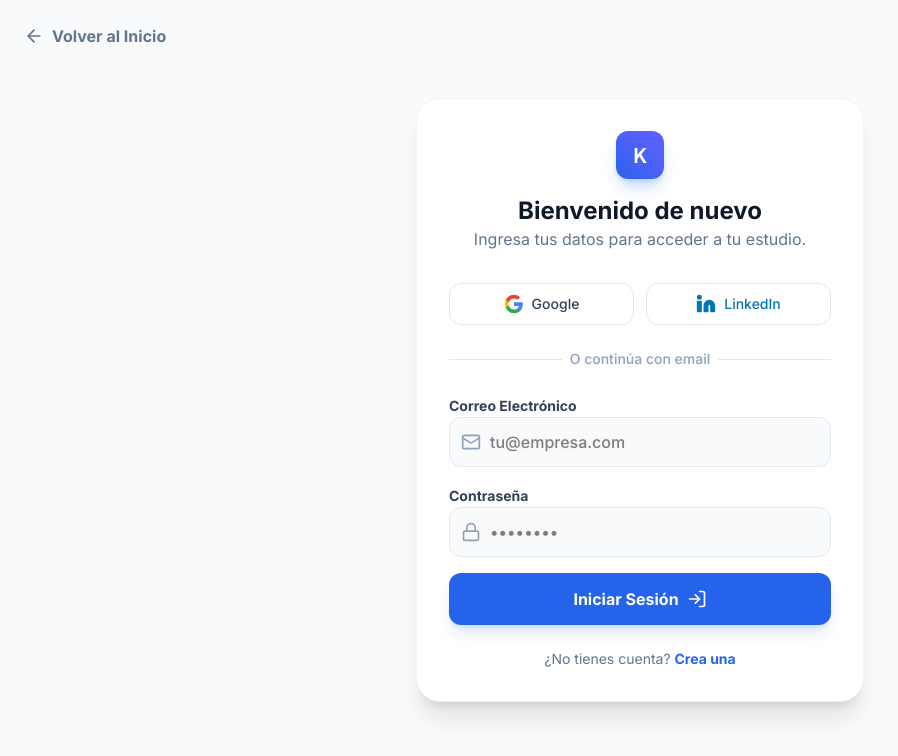
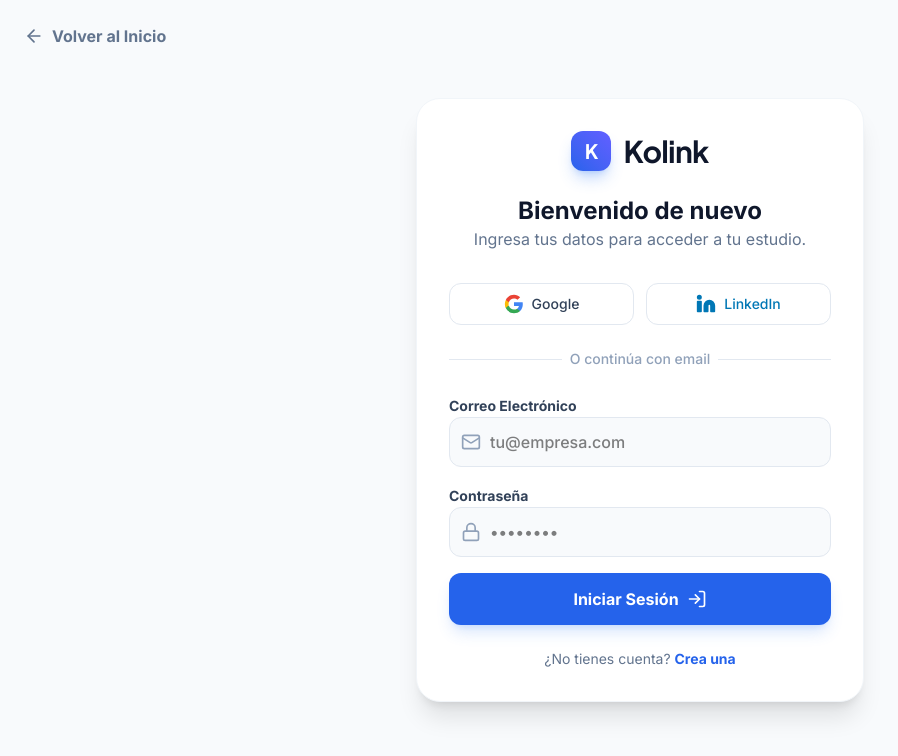
Before and after one commit to Aram9574/KOLINK-VERSION-FINAL, a React (Vite) app: page /login in a window 1280 px wide. Shown: the top 756 px of the page, without its empty margins (0-898 px from the left). Built offline with nearby package versions, Linux system fonts and the light colour scheme; no server answers.

Commit message:
Update branding: Add Kolink text next to logo in Landing and Login pages

```diff
--- a/components/LandingPage.tsx
+++ b/components/LandingPage.tsx
@@ -250,7 +250,7 @@
                                 K
                             </div>
                         </div>
-                        <span className="hidden sm:inline">Kolink</span>
+                        <span className="font-display font-bold text-xl text-slate-900 tracking-tight ml-2">Kolink</span>
                     </div>
 
                     <div className="hidden lg:flex items-center gap-1 p-1 rounded-full bg-slate-100/50 border border-slate-200/50 backdrop-blur-md">
--- a/components/LoginPage.tsx
+++ b/components/LoginPage.tsx
@@ -115,8 +115,11 @@
 
             <div className="bg-white w-full max-w-md p-8 rounded-3xl shadow-xl border border-slate-100 animate-in fade-in zoom-in duration-300">
                 <div className="text-center mb-8">
-                    <div className="w-12 h-12 bg-gradient-to-tr from-brand-600 to-indigo-500 rounded-xl flex items-center justify-center text-white font-bold font-display text-xl shadow-lg shadow-brand-500/30 mx-auto mb-4">
-                        K
+                    <div className="flex items-center justify-center gap-3 mb-6">
+                        <div className="w-10 h-10 bg-gradient-to-tr from-brand-600 to-indigo-500 rounded-xl flex items-center justify-center text-white font-bold font-display text-xl shadow-lg shadow-brand-500/30">
+                            K
+                        </div>
+                        <span className="font-display font-bold text-3xl text-slate-900 tracking-tight">Kolink</span>
                     </div>
                     <h2 className="text-2xl font-bold text-slate-900">
                         {isLoginMode ? "Bienvenido de nuevo" : "Crea tu cuenta"}
```
